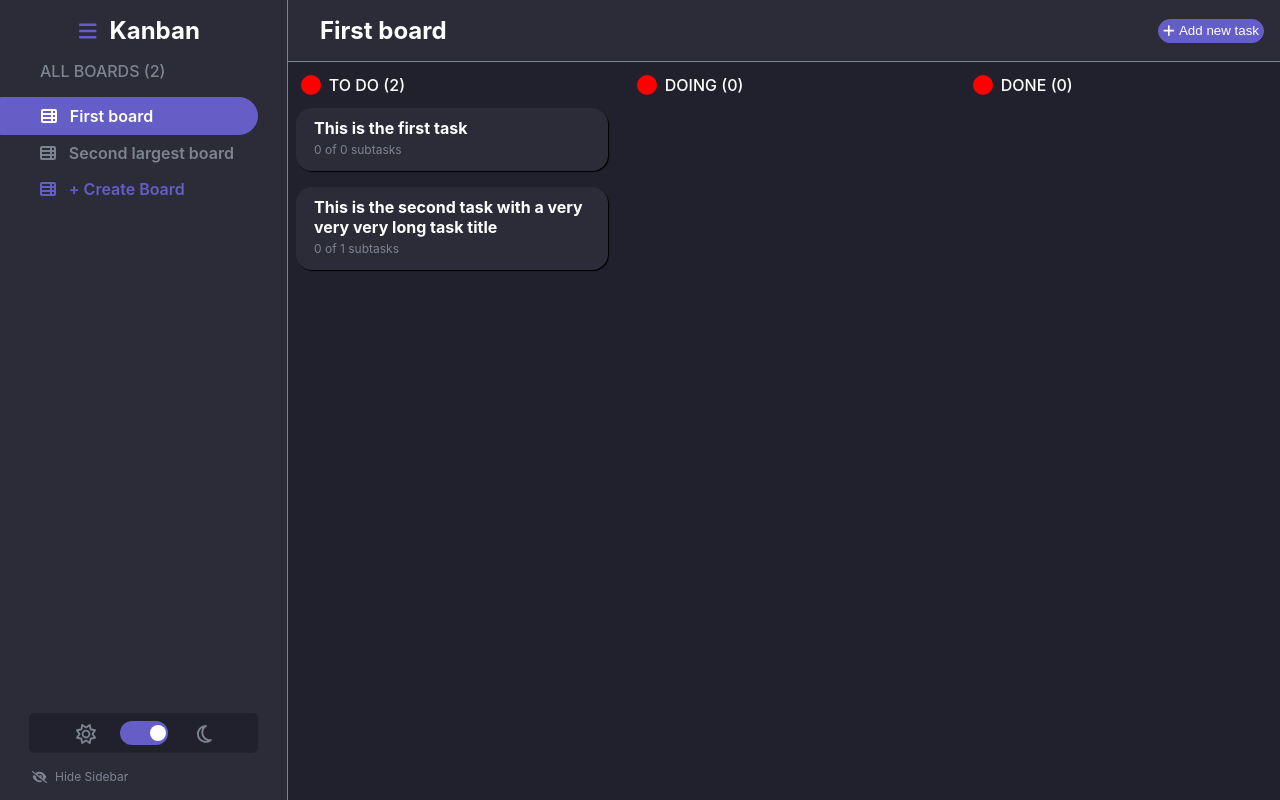
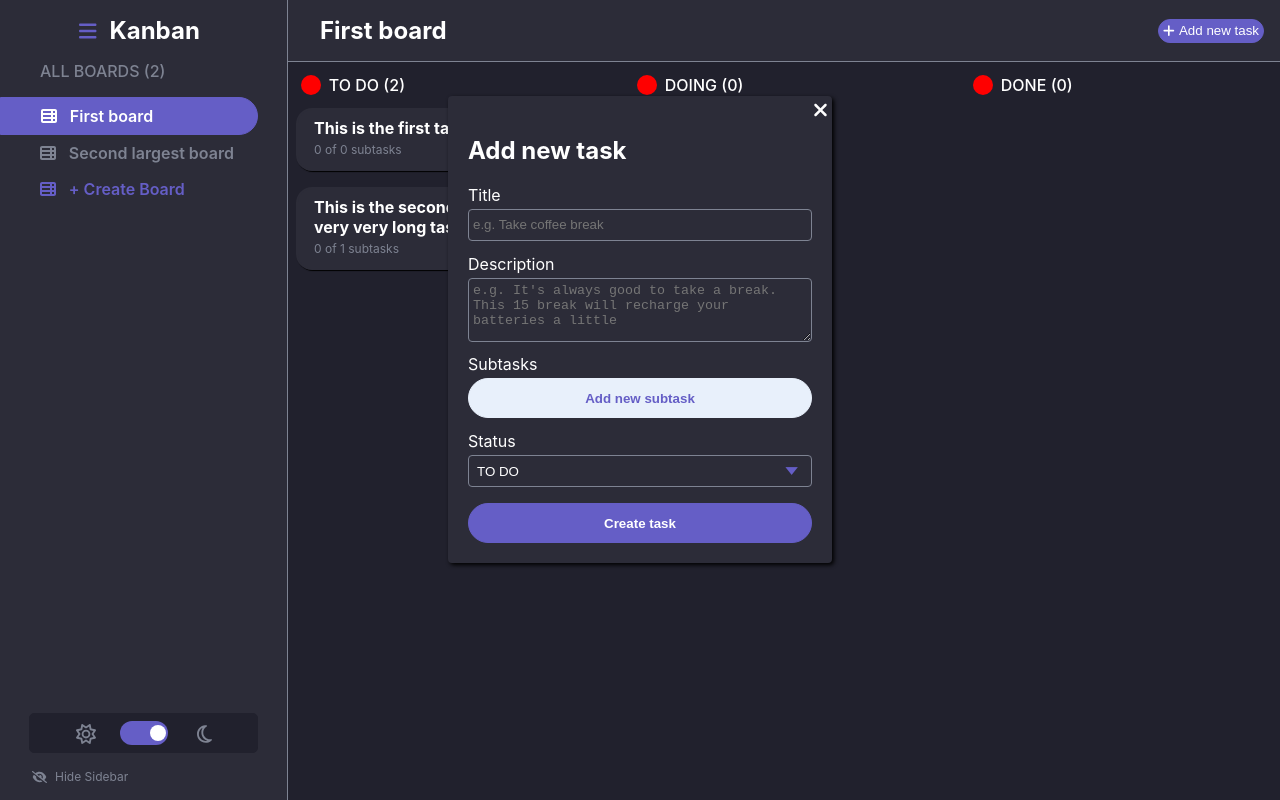
Before and after one commit to andreeaorian/kanban-web-app, a React (Create React App) app: page / in a window 1280 px wide. Both pictures are taken after a click on the button "Add new task". Built offline with nearby package versions, Linux system fonts and the light colour scheme.

Commit message:
Add new task popup

```diff
--- a/src/components/header/header.tsx
+++ b/src/components/header/header.tsx
@@ -4,6 +4,9 @@ import { faPlus, faBars } from "@fortawesome/free-solid-svg-icons";
 import type { RootState } from "../../redux/store";
 
 import "./header.scss";
+import { useState } from "react";
+import PopupWrapper from "../popups/popup-wrapper";
+import NewTaskPopup from "../popups/newTask/new-task-popup";
 
 export default function Header() {
 	const board = useSelector((state: RootState) =>
@@ -12,8 +15,18 @@ export default function Header() {
 	const isSidebarVisible = useSelector(
 		(state: RootState) => state.app.showSidebar
 	);
+	const [isNewTaskPopupVisible, setIsNewTaskPopupVisible] = useState(false);
+
+	const openNewTaskPopup = () => {
+		setIsNewTaskPopupVisible(true);
+	};
+
+	const closeNewTaskPopup = () => {
+		setIsNewTaskPopupVisible(false);
+	};
 
 	return (
+		<>
 			<header className="header">
 				<h2 className="header-board-title">
 					{!isSidebarVisible && (
@@ -21,10 +34,16 @@ export default function Header() {
 					)}
 					<span>{board?.title}</span>
 				</h2>
-			<button className="header-new-task">
+				<button className="header-new-task" onClick={openNewTaskPopup}>
 					<FontAwesomeIcon icon={faPlus} />
 					<span>Add new task</span>
 				</button>
 			</header>
+			<PopupWrapper
+				isVisible={isNewTaskPopupVisible}
+				closePopup={closeNewTaskPopup}
+				content={<NewTaskPopup close={closeNewTaskPopup} />}
+			/>
+		</>
 	);
 }
--- /dev/null
+++ b/src/components/popups/newTask/new-task-popup.scss
@@ -0,0 +1,170 @@
+@import "../../../assets/variables.scss";
+
+.task-form {
+	display: flex;
+	flex-direction: column;
+	gap: 0.8rem;
+
+	.task-title,
+	.task-description,
+	.task-subtasks,
+	.task-status {
+		display: flex;
+		flex-direction: column;
+		gap: 0.25rem;
+
+		input,
+		textarea,
+		select {
+			background-color: inherit;
+			border: 0.063rem solid;
+			border-radius: 0.25rem;
+			padding: 0.25rem;
+			outline: none;
+		}
+
+		input,
+		select {
+			height: 2rem;
+			width: 100%;
+		}
+
+		textarea {
+			height: 4rem;
+		}
+	}
+
+	.task-subtasks {
+		.task-new-subtask {
+			display: flex;
+			gap: 0.5rem;
+			align-items: center;
+			padding: 0.5rem 0;
+
+			input {
+				width: 100%;
+			}
+
+			svg {
+				cursor: pointer;
+			}
+		}
+
+		.new-task-button {
+			height: 2.5rem;
+			width: 100%;
+			border-radius: 1.5rem;
+			border: 0.1rem solid;
+			font-weight: bold;
+			cursor: pointer;
+		}
+	}
+
+	.task-status {
+		.select {
+			position: relative;
+			cursor: pointer;
+
+			select {
+				z-index: 1;
+				appearance: none;
+				outline: none;
+				cursor: pointer;
+				padding: 0.5rem;
+				width: 100%;
+			}
+
+			&::after {
+				content: "\01F893";
+				font-size: 28px;
+				pointer-events: none;
+				position: absolute;
+				bottom: 0;
+				right: 0.8rem;
+				top: 20%;
+			}
+		}
+	}
+}
+
+.task-button {
+	margin-top: 1rem;
+	width: 100%;
+	height: 2.5rem;
+	border-radius: 1.5rem;
+	border: 0.1rem solid;
+	font-weight: bold;
+	cursor: pointer;
+}
+
+.dark-theme {
+	.task-form {
+		input,
+		textarea,
+		select {
+			color: $white;
+			border-color: $gray;
+		}
+
+		.task-status {
+			.select {
+				background-color: $dark_gray;
+
+				&::after {
+					color: $purplish_blue;
+				}
+			}
+		}
+
+		.task-subtasks {
+			.new-task-button {
+				background-color: $blueish_gray;
+				color: $purplish_blue;
+				border-color: $blueish_gray;
+			}
+		}
+	}
+
+	.task-button {
+		background-color: $purplish_blue;
+		color: $white;
+		border-color: $purplish_blue;
+	}
+}
+
+.light-theme {
+	.task-form {
+		input,
+		textarea,
+		select {
+			color: $black;
+			border-color: $gray;
+		}
+
+		.task-status {
+			.select::after {
+				color: $purplish_blue;
+			}
+		}
+
+		.task-subtasks {
+			.task-new-subtask {
+				svg {
+					color: $gray;
+				}
+			}
+
+			.new-task-button {
+				background-color: $blueish_gray;
+				color: $purplish_blue;
+				border-color: $blueish_gray;
+			}
+		}
+	}
+
+	.task-button {
+		background-color: $purplish_blue;
+		color: $white;
+		border-color: $purplish_blue;
+	}
+}
--- /dev/null
+++ b/src/components/popups/newTask/new-task-popup.tsx
@@ -0,0 +1,126 @@
+import { useState } from "react";
+import { useDispatch, useSelector } from "react-redux";
+import { faXmark } from "@fortawesome/free-solid-svg-icons";
+import { FontAwesomeIcon } from "@fortawesome/react-fontawesome";
+import { RootState } from "../../../redux/store";
+import {
+	changeTitle,
+	changeDescription,
+	addSubtask,
+	deleteSubtask,
+} from "../../../redux/taskReducer";
+import { addTaskToBoard } from "../../../redux/appReducer";
+import { SubTaskStatus } from "../../../models";
+import { generateId } from "../../../utils/id-generator";
+
+import "./new-task-popup.scss";
+
+export default function NewTaskPopup({ close }: { close: () => void }) {
+	const [isNewSubtaskInputVisible, setIsNewSubtaskInputVisible] =
+		useState(false);
+	const newTask = useSelector((state: RootState) => state.task);
+	const selectedBoard = useSelector((state: RootState) =>
+		state.app.boards.find((x) => x.isSelected)
+	);
+	const [selectedStatus, setSelectedStatus] = useState(
+		selectedBoard?.columns[0].title
+	);
+	const dispatch = useDispatch();
+
+	const addNewSubtask = (e: React.FormEvent<HTMLButtonElement>) => {
+		e.preventDefault();
+		setIsNewSubtaskInputVisible(true);
+	};
+
+	const saveTask = () => {
+		const taskId = generateId();
+		console.log(selectedBoard);
+		dispatch(
+			addTaskToBoard({
+				...newTask,
+				status: selectedStatus!,
+				boardId: selectedBoard?.id!,
+				id: taskId,
+			})
+		);
+		close();
+	};
+
+	return (
+		<>
+			<h2>Add new task</h2>
+			<form className="task-form">
+				<div className="task-title">
+					<label htmlFor="taskTitle">Title</label>
+					<input
+						name="taskTitle"
+						id="taskTitle"
+						placeholder="e.g. Take coffee break"
+						onChange={({ target }) => dispatch(changeTitle(target.value))}
+					/>
+				</div>
+
+				<div className="task-description">
+					<label htmlFor="taskDescription">Description</label>
+					<textarea
+						name="taskDescription"
+						id="taskDescription"
+						placeholder="e.g. It's always good to take a break. This 15 break will recharge your batteries a little"
+						onChange={({ target }) => dispatch(changeDescription(target.value))}
+					/>
+				</div>
+
+				<div className="task-subtasks">
+					<div>Subtasks</div>
+					{isNewSubtaskInputVisible && (
+						<div className="task-new-subtask">
+							<input
+								type="text"
+								placeholder="e.g. Make coffee"
+								onChange={({ target }) =>
+									dispatch(
+										addSubtask({
+											title: target.value,
+											status: SubTaskStatus.Todo,
+										})
+									)
+								}
+							/>
+							<FontAwesomeIcon
+								icon={faXmark}
+								size="lg"
+								onClick={() => setIsNewSubtaskInputVisible(false)}
+							/>
+						</div>
+					)}
+
+					<button className="new-task-button" onClick={addNewSubtask}>
+						Add new subtask
+					</button>
+				</div>
+
+				<div className="task-status">
+					<label htmlFor="status">Status</label>
+					<div className="select">
+						<select
+							name="status"
+							id="status"
+							value={selectedStatus}
+							onChange={(e) => setSelectedStatus(e.target.value)}>
+							{selectedBoard?.columns?.map((c) => {
+								return (
+									<option key={c.title} value={c.title}>
+										{c.title}
+									</option>
+								);
+							})}
+						</select>
+					</div>
+				</div>
+			</form>
+			<button className="task-button" onClick={saveTask}>
+				Create task
+			</button>
+		</>
+	);
+}
--- a/src/components/popups/popup.scss
+++ b/src/components/popups/popup.scss
@@ -64,7 +64,7 @@
 	.popup-box {
 		.box {
 			width: 30%;
-			max-height: calc(100vh - 3rem);
+			max-height: calc(100vh - 4rem);
 			margin-top: calc(100vh - 85vh - 1.5rem);
 		}
 	}
--- a/src/redux/appReducer.tsx
+++ b/src/redux/appReducer.tsx
@@ -1,6 +1,6 @@
 import { createSlice } from "@reduxjs/toolkit";
 import type { PayloadAction } from "@reduxjs/toolkit";
-import { Board, SubTaskStatus } from "../models";
+import { Board, Task, SubTaskStatus } from "../models";
 
 export interface App {
 	isDarkTheme: boolean;
@@ -78,6 +78,16 @@ export const appSlice = createSlice({
 
 			state.boards = allBoards;
 		},
+		addTaskToBoard: (state, action: PayloadAction<Task>) => {
+			const allBoards = [...state.boards];
+			allBoards.forEach((board) => {
+				if (board.id === action.payload.boardId) {
+					board.tasks = board.tasks?.concat(action.payload);
+				}
+			});
+
+			state.boards = allBoards;
+		},
 		changeSidebarVisibility: (state) => {
 			state.showSidebar = !state.showSidebar;
 		},
@@ -85,7 +95,12 @@ export const appSlice = createSlice({
 });
 
 // Action creators are generated for each case reducer function
-export const { changeTheme, addBoard, selectBoard, changeSidebarVisibility } =
-	appSlice.actions;
+export const {
+	changeTheme,
+	addBoard,
+	selectBoard,
+	addTaskToBoard,
+	changeSidebarVisibility,
+} = appSlice.actions;
 
 export default appSlice.reducer;
--- a/src/redux/boardReducer.tsx
+++ b/src/redux/boardReducer.tsx
@@ -1,7 +1,7 @@
 import { createSlice } from "@reduxjs/toolkit";
 import type { PayloadAction } from "@reduxjs/toolkit";
 
-import { Board, Column, Task } from "../models";
+import { Board, Column } from "../models";
 
 const initialState: Board = {
 	id: "",
@@ -34,10 +34,6 @@ export const boardSlice = createSlice({
 			state.columns = [...state.columns, action.payload];
 		},
 
-		addTask: (state, action: PayloadAction<Task>) => {
-			state.tasks = [...state.tasks, action.payload];
-		},
-
 		resetBoard: (state) => {
 			state.columns = initialState.columns;
 			state.title = initialState.title;
@@ -48,7 +44,7 @@ export const boardSlice = createSlice({
 });
 
 // Action creators are generated for each case reducer function
-export const { changeTitle, deleteColumn, addColumn, addTask, resetBoard } =
+export const { changeTitle, deleteColumn, addColumn, resetBoard } =
 	boardSlice.actions;
 
 export default boardSlice.reducer;
--- a/src/redux/taskReducer.tsx
+++ b/src/redux/taskReducer.tsx
@@ -41,7 +41,12 @@ export const taskSlice = createSlice({
 });
 
 // Action creators are generated for each case reducer function
-export const { changeTitle, deleteSubtask, addSubtask, resetTask } =
-	taskSlice.actions;
+export const {
+	changeTitle,
+	changeDescription,
+	deleteSubtask,
+	addSubtask,
+	resetTask,
+} = taskSlice.actions;
 
 export default taskSlice.reducer;
```
Lines whose indentation alone changed are shown as unchanged.
